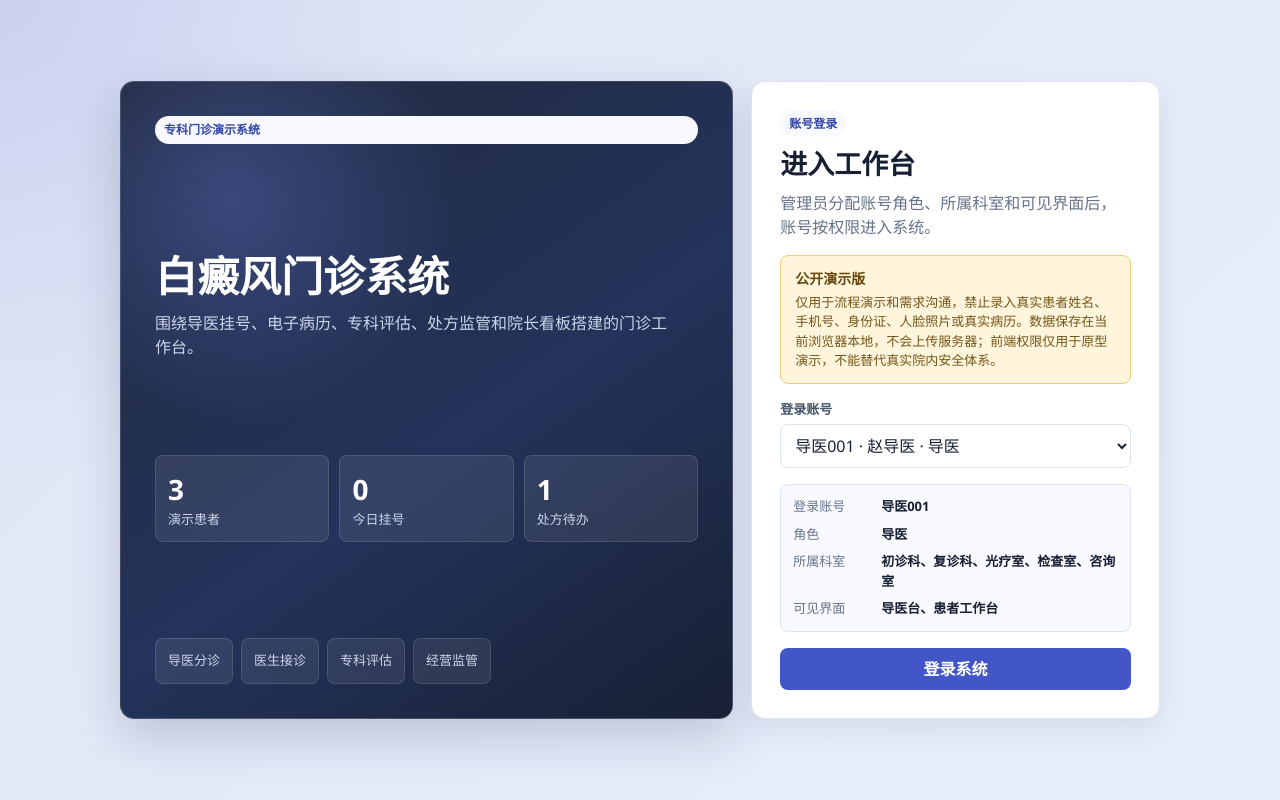
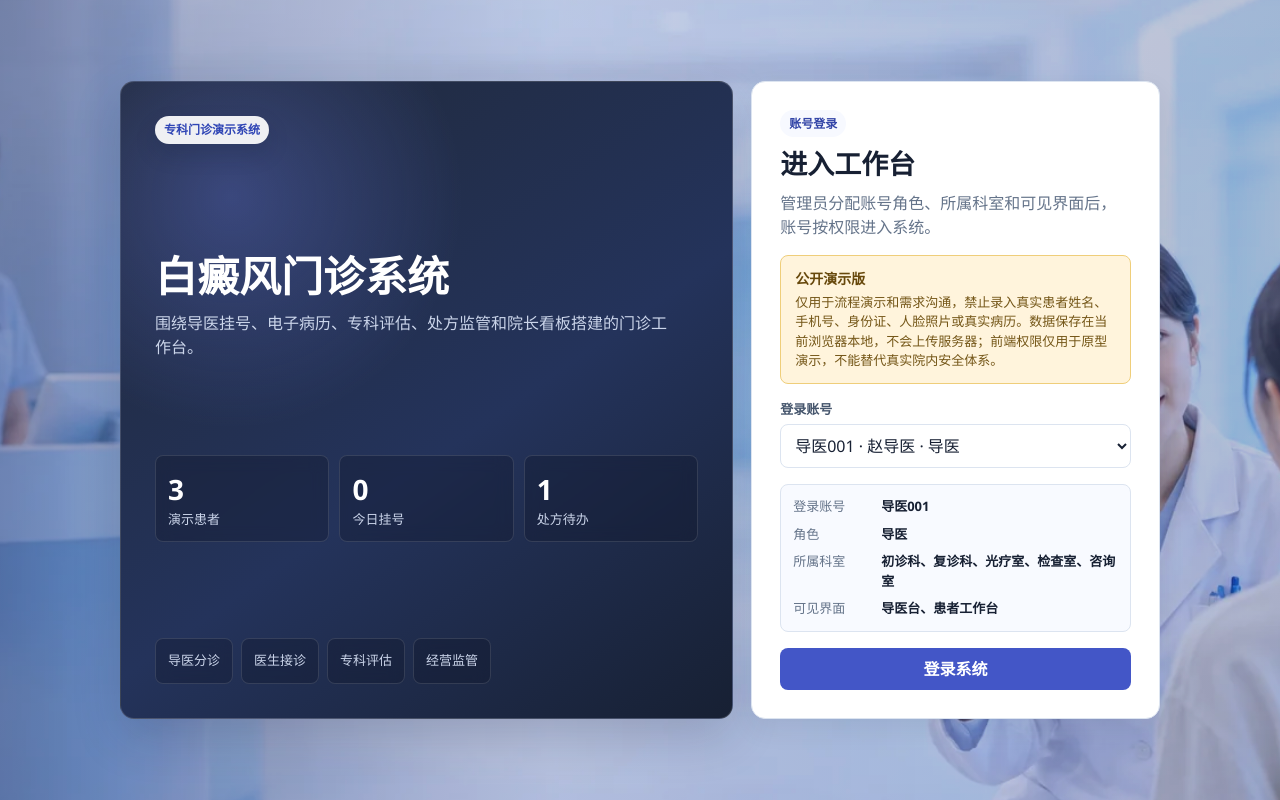
Before and after one commit to Leochen9951/leo2, a plain HTML site: page clinic-ai-workbench-github-pages/index.html in a window 1280 px wide. Drawn offline with Linux system fonts and the light colour scheme.

Commit message:
Add files via upload

```diff
--- a/clinic-ai-workbench-github-pages/styles.css
+++ b/clinic-ai-workbench-github-pages/styles.css
@@ -119,10 +119,35 @@ textarea:focus-visible {
   display: grid;
   place-items: center;
   padding: 32px;
+  position: relative;
+  overflow: hidden;
   background:
-    radial-gradient(circle at top left, rgba(67, 86, 199, 0.14), transparent 32%),
-    linear-gradient(135deg, rgba(67, 86, 199, 0.1), rgba(37, 99, 235, 0.06)),
-    var(--bg);
+    radial-gradient(circle at 16% 20%, rgba(84, 112, 229, 0.2), transparent 34%),
+    radial-gradient(circle at 88% 18%, rgba(43, 76, 155, 0.22), transparent 32%),
+    linear-gradient(135deg, #dce7f8 0%, #9fb4e4 48%, #536fb2 100%);
+}
+
+.login-page::before {
+  content: "";
+  position: absolute;
+  inset: 0;
+  background-image: url("./assets/login-cover-service.webp");
+  background-position: 36% center;
+  background-repeat: no-repeat;
+  background-size: max(100vw, 238vh) auto;
+  filter: saturate(1.14) contrast(1.06);
+  opacity: 0.92;
+  pointer-events: none;
+}
+
+.login-page::after {
+  content: "";
+  position: absolute;
+  inset: 0;
+  background:
+    linear-gradient(90deg, rgba(44, 62, 122, 0.48) 0%, rgba(88, 109, 173, 0.28) 43%, rgba(35, 54, 116, 0.28) 100%),
+    radial-gradient(circle at 50% 50%, rgba(235, 241, 255, 0.2), transparent 36%);
+  pointer-events: none;
 }
 
 .login-stage {
@@ -131,6 +156,8 @@ textarea:focus-visible {
   grid-template-columns: minmax(0, 1.08fr) minmax(360px, 0.72fr);
   gap: 18px;
   align-items: stretch;
+  position: relative;
+  z-index: 1;
 }
 
 .login-visual-panel {
@@ -149,6 +176,14 @@ textarea:focus-visible {
   overflow: hidden;
 }
 
+.login-visual-panel .badge {
+  width: max-content;
+  background: rgba(255, 255, 255, 0.92);
+  color: #2f45b5;
+  font-weight: 700;
+  box-shadow: 0 10px 22px rgba(15, 23, 42, 0.16);
+}
+
 .login-visual-panel h1 {
   margin: 12px 0 12px;
   font-size: 42px;
@@ -172,8 +207,9 @@ textarea:focus-visible {
 .login-flow-strip span {
   border: 1px solid rgba(255, 255, 255, 0.12);
   border-radius: var(--radius);
-  background: rgba(255, 255, 255, 0.08);
+  background: rgba(15, 23, 42, 0.34);
   padding: 12px;
+  backdrop-filter: blur(8px);
 }
 
 .login-metrics strong,
@@ -2786,6 +2822,18 @@ textarea:focus-visible {
 
   .login-page {
     padding: 14px;
+  }
+
+  .login-page::before {
+    background-position: center;
+    background-size: cover;
+    opacity: 0.6;
+  }
+
+  .login-page::after {
+    background:
+      linear-gradient(180deg, rgba(32, 49, 104, 0.64), rgba(115, 135, 197, 0.48)),
+      radial-gradient(circle at 50% 18%, rgba(235, 241, 255, 0.26), transparent 30%);
   }
 
   .login-visual-panel,
```
Also changed, not shown: clinic-ai-workbench-github-pages/index.html (+1 -0 lines), clinic-ai-workbench-github-pages/assets/login-cover-doctor.webp (added), clinic-ai-workbench-github-pages/assets/login-cover-service.webp (added).
